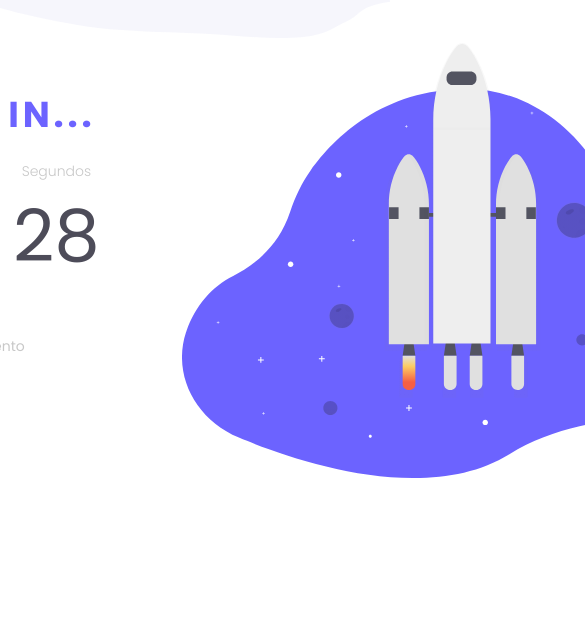
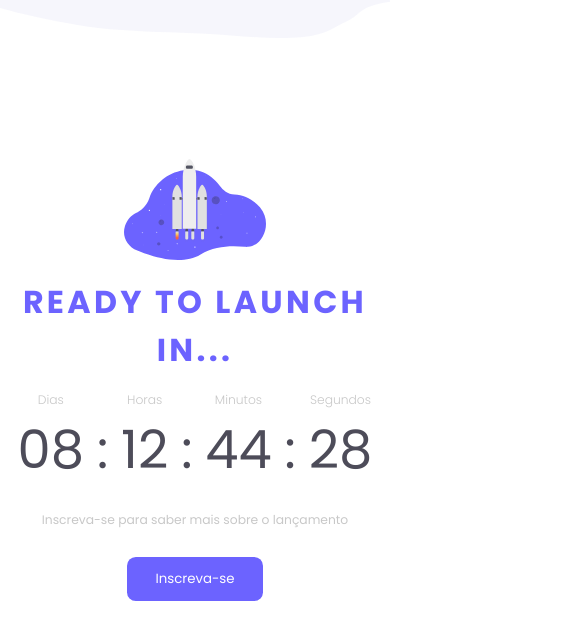
Before and after one commit to kauankarvalho/Countdown, a plain HTML site: page index.html in a window 390 px wide. Shown: the top 640 px of the page, 585 px wide, since content can reach past the window. Drawn offline with Linux system fonts and the light colour scheme.

Commit message:
feat: add responsive design to improve user experience across all devices

```diff
--- a/index.html
+++ b/index.html
@@ -58,8 +58,8 @@
         </section>
       </section>
 
-      <aside>
-        <img class="c-main__aside" src="./assets/rocket.svg" alt="Desenho de um foguete" />
+      <aside class="c-main__aside">
+        <img src="./assets/rocket.svg" alt="Desenho de um foguete" />
       </aside>
     </main>
 
--- a/style.css
+++ b/style.css
@@ -11,11 +11,13 @@
 }
 
 body {
-  height: 100vh;
+  height: 90vh;
 }
 
 .c-top-image {
   width: 100%;
+  position: absolute;
+  z-index: -1;
 }
 
 .c-main {
@@ -23,6 +25,8 @@ body {
   justify-content: center;
   align-items: center;
   gap: 8.2rem;
+  height: 100%;
+  position: relative;
 }
 
 .c-main__countdown {
@@ -33,8 +37,8 @@ body {
 .c-main__time {
   margin: 1.9rem 0 4.6rem 0;
   display: flex;
+  justify-content: space-between;
   align-items: flex-end;
-  gap: 2rem;
 }
 
 .c-main__period {
@@ -43,9 +47,8 @@ body {
   text-align: center;
 }
 
-.c-main__aside {
+.c-main__aside img {
   width: 60.7rem;
-  height: 43.5rem;
 }
 
 .c-main__subscribe {
@@ -65,7 +68,7 @@ body {
 
   border: none;
   border-radius: 1rem;
-  width: 16rem;
+  width: max-content;
 }
 
 .c-bottom-image {
@@ -90,6 +93,7 @@ body {
   font-size: 1.4rem;
   font-weight: 300;
   line-height: 2.1rem;
+  text-align: center;
 }
 
 .u-typography-number {
@@ -106,3 +110,41 @@ body {
   line-height: 2.4rem;
   cursor: pointer;
 }
+
+@media (max-width: 1250px) {
+  :root {
+    font-size: 55%;
+  }
+}
+
+@media (max-width: 1100px) {
+  .c-main {
+    padding: 0 2rem;
+    flex-direction: column;
+    gap: 2rem;
+  }
+
+  .c-main__countdown {
+    order: 1;
+  }
+
+  .c-main__time {
+    margin-bottom: 2.5rem;
+  }
+
+  .c-main__aside {
+    display: flex;
+    justify-content: center;
+  }
+
+  .c-main__aside img {
+    width: 40%;
+  }
+}
+
+@media (max-width: 430px) {
+  .u-typography-number {
+    font-size: 6rem;
+    line-height: 9rem;
+  }
+}
```
